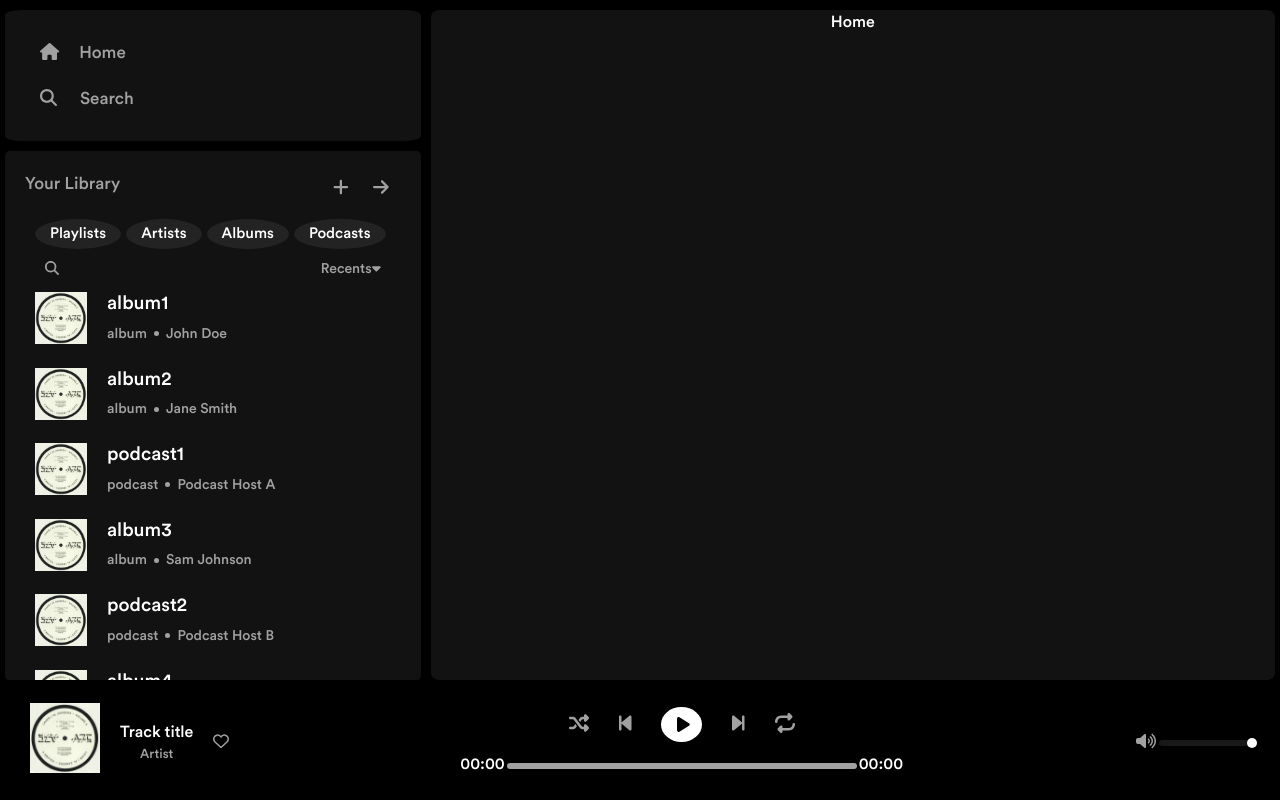
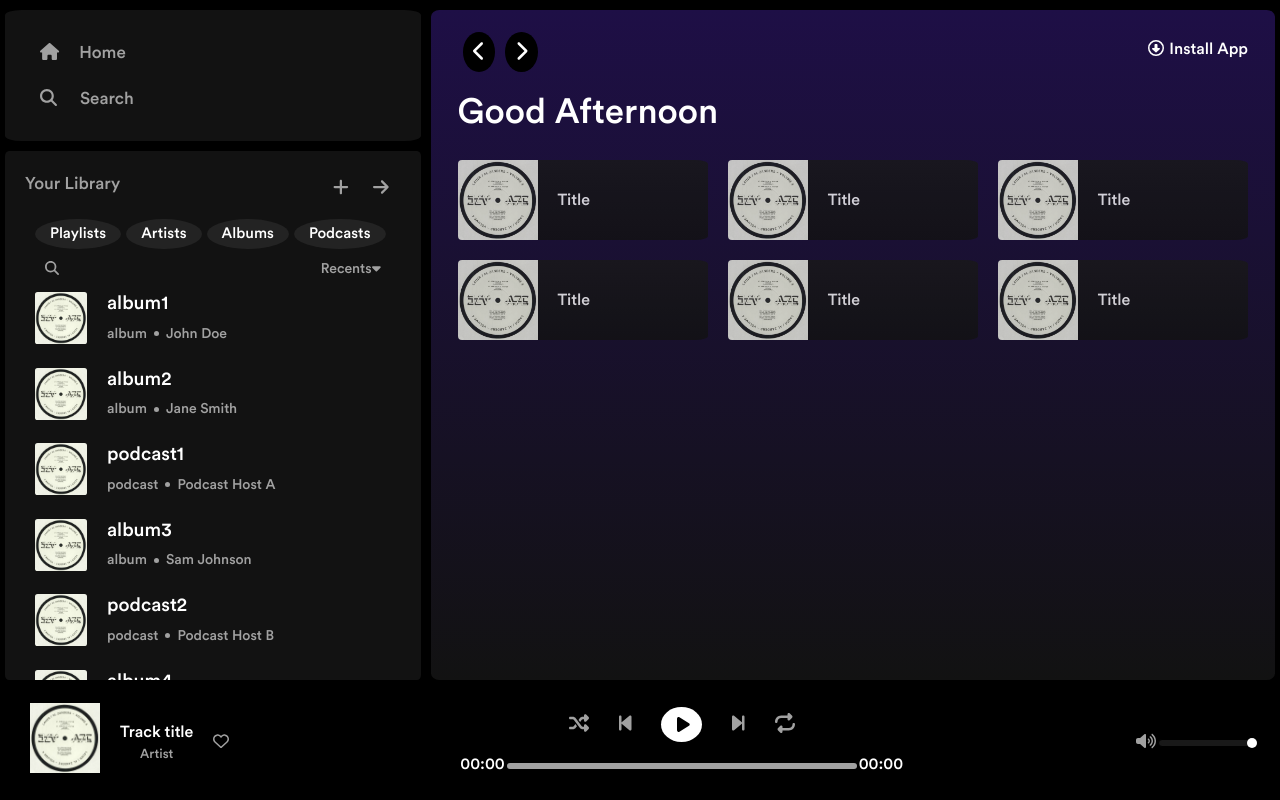
Before and after one commit to alexnyebuchan/spotify-clone, a React (Vite) app: page / in a window 1280 px wide. Built offline with nearby package versions, Linux system fonts and the light colour scheme.

Commit message:
started home screen section

```diff
--- a/src/screens/Home.tsx
+++ b/src/screens/Home.tsx
@@ -2,10 +2,78 @@ import styles from '../scss/Home.module.scss';
 
 import { FontAwesomeIcon } from '@fortawesome/react-fontawesome';
 
-// import { faSearch, faCaretDown } from '@fortawesome/free-solid-svg-icons';
+import testImg from '../../public/images/test/a7.jpg';
+
+import {
+  faChevronLeft,
+  faChevronRight,
+} from '@fortawesome/free-solid-svg-icons';
+
+import { faCircleDown } from '@fortawesome/free-regular-svg-icons';
 
 const Home = () => {
-  return <div className={styles.container}>Home</div>;
+  return (
+    <div className={styles.container}>
+      <section className={styles.top}>
+        <div className={styles.chevrons}>
+          <a href="/">
+            <FontAwesomeIcon
+              className={styles.chevron}
+              id="faIcon"
+              target="_blank"
+              icon={faChevronLeft}
+            />
+          </a>
+          <a href="/">
+            <FontAwesomeIcon
+              className={styles.chevron}
+              id="faIcon"
+              target="_blank"
+              icon={faChevronRight}
+            />
+          </a>
+        </div>
+        <div className={styles.install}>
+          <a href="/">
+            <FontAwesomeIcon
+              className={styles.downloadIcon}
+              id="faIcon"
+              target="_blank"
+              icon={faCircleDown}
+            />
+            Install App
+          </a>
+        </div>
+      </section>
+      <section className={styles.welcome}>Good Afternoon</section>
+      <section className={styles.recentsContainer}>
+        <a className={styles.recentCard}>
+          <img src={testImg} alt="/" />
+          <span>Title</span>
+        </a>
+        <a className={styles.recentCard}>
+          <img src={testImg} alt="/" />
+          <span>Title</span>
+        </a>
+        <a className={styles.recentCard}>
+          <img src={testImg} alt="/" />
+          <span>Title</span>
+        </a>
+        <a className={styles.recentCard}>
+          <img src={testImg} alt="/" />
+          <span>Title</span>
+        </a>
+        <a className={styles.recentCard}>
+          <img src={testImg} alt="/" />
+          <span>Title</span>
+        </a>
+        <a className={styles.recentCard}>
+          <img src={testImg} alt="/" />
+          <span>Title</span>
+        </a>
+      </section>
+    </div>
+  );
 };
 
 export default Home;
--- a/src/scss/Home.module.scss
+++ b/src/scss/Home.module.scss
@@ -2,9 +2,74 @@
 
 .container {
   display: flex;
+  padding: 27px;
   flex-direction: column;
   width: 100%;
   height: 100%;
-  background-color: $bg-grey;
+  background: linear-gradient(to top, $bg-grey, $like-blue);
+
   border-radius: 1%;
 }
+
+.top {
+  display: flex;
+  flex-direction: row;
+  justify-content: space-between;
+  a {
+    color: $white;
+  }
+}
+
+.chevrons {
+  a {
+    background-color: $black;
+    padding: 10px;
+    font-size: 20px;
+    margin-inline: 5px;
+    border-radius: 50%;
+  }
+}
+
+.install {
+  a {
+  }
+}
+
+.downloadIcon {
+  margin-right: 5px;
+}
+
+.welcome {
+  font-size: 35px;
+  display: flex;
+  margin-top: 20px;
+}
+
+.recentsContainer {
+  display: grid;
+  grid-template-columns: repeat(3, 1fr);
+  grid-gap: 20px;
+  margin-top: 20px;
+  img {
+    height: 80px;
+    border-radius: 5% 0 0 5%;
+  }
+}
+
+.recentCard {
+  cursor: pointer;
+  color: $white !important;
+  display: flex;
+  align-items: center;
+  background: linear-gradient(to bottom, $mid-grey, $bg-grey);
+  opacity: 0.8;
+  width: 100%;
+  transition: opacity 0.7s ease;
+  &:hover {
+    opacity: 1;
+  }
+  border-radius: 5%;
+  span {
+    padding-left: 20px;
+  }
+}
--- a/src/scss/LibraryItem.module.scss
+++ b/src/scss/LibraryItem.module.scss
@@ -9,6 +9,7 @@
   img {
     height: 52px;
     margin-right: 20px;
+    border-radius: 5%;
   }
   section {
     display: flex;
--- a/src/scss/colours.Module.scss
+++ b/src/scss/colours.Module.scss
@@ -5,3 +5,4 @@ $mid-grey: #191919;
 $btn-grey: #232323;
 $light-grey: #a1a1a1;
 $green: #1ed760;
+$like-blue: #1e0f46;
```
